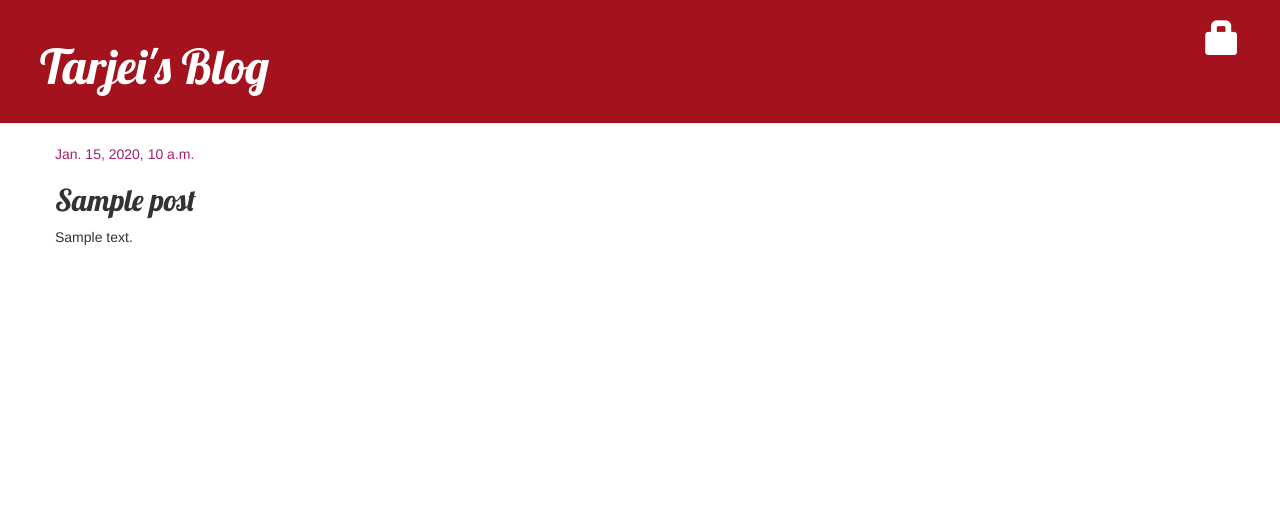
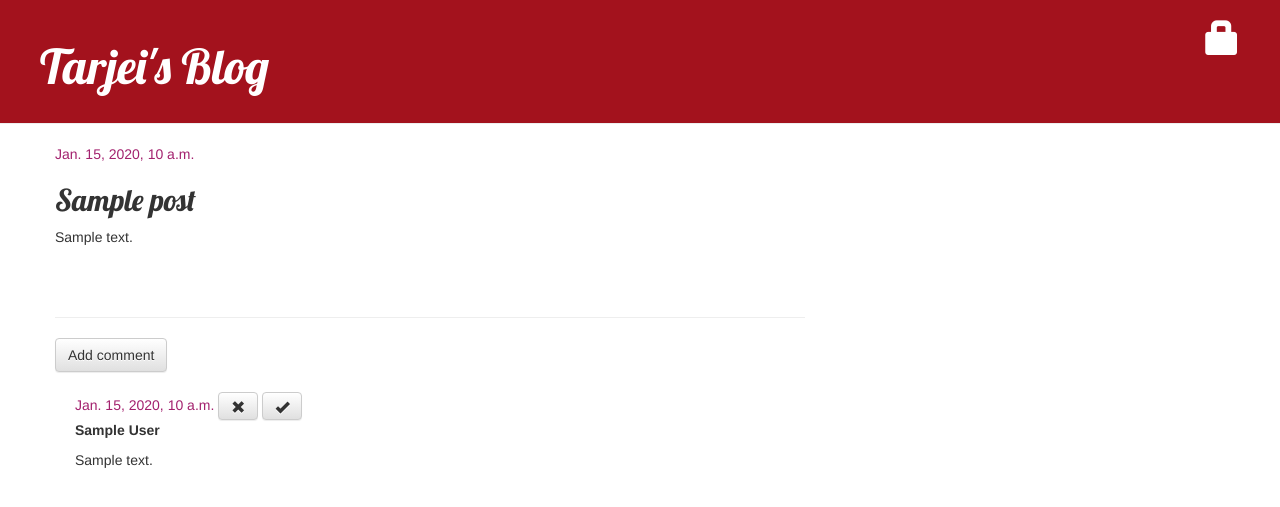
Before and after one commit to Tarris1/my-first-blog, a Django app: page /blog/post/1/ in a window 1280 px wide. Shown: the top 507 px of the page. Run offline with Django 3.2, Linux system fonts and the light colour scheme; tables that the repository leaves empty hold one stand-in row (values such as "Sample post"); parts of the project's set-up code (start-up, migrations or seed data) failed here and were passed over; some libraries are stand-ins or nearby versions.

Commit message:
Some changes

```diff
--- a/blog/admin.py
+++ b/blog/admin.py
@@ -1,5 +1,6 @@
 from django.contrib import admin
-from .models import Post
+from .models import Post, Comment
 
 # Register your models here.
 admin.site.register(Post)
+admin.site.register(Comment) #Register model into the admin panel
--- a/blog/models.py
+++ b/blog/models.py
@@ -16,5 +16,25 @@ class Post(models.Model): #models.Model indicate that its a Django model -> save
 		self.published_date = timezone.now()
 		self.save()
 
+	def approved_comments(self):
+    		return self.comments.filter(approved_comment=True)
+
 	def __str__(self):
 		return self.title
+
+class Comment(models.Model):
+	post = models.ForeignKey('blog.Post', on_delete = models.CASCADE, related_name = 'comments')
+	author = models.CharField(max_length=200)
+	text = models.TextField()
+	created_date = models.DateTimeField(default=timezone.now)
+	approved_comment = models.BooleanField(default=True)
+
+	def approve(self):
+		self.approved_comment = True
+		self.save()
+
+	#def approved_comments(self):
+    	#	return self.comments.filter(approved_comment=True)
+
+	def __str__(self):
+		return self.text
--- a/blog/static/css/blog.css
+++ b/blog/static/css/blog.css
@@ -48,3 +48,9 @@ h1,  h2, h3, h4 {
 .post h2 a, .post h2 a:visited {
 	color: #000000;
 }
+
+.comment {
+
+margin: 20px 0px 20px 20px;
+
+}
--- a/blog/templates/blog/post_detail.html
+++ b/blog/templates/blog/post_detail.html
@@ -16,4 +16,25 @@
         <h2>{{ post.title }}</h2>
         <p>{{ post.text|linebreaksbr }}</p>
     </div>
+
+<hr>
+<a class="btn btn-default" href="{% url 'add_comment_to_post' pk=post.pk %}">Add comment</a>
+{% for comment in post.comments.all %}
+    {% if user.is_authenticated or comment.approved_comment %}
+    <div class="comment">
+        <div class="date">
+            {{ comment.created_date }}
+
+                <a class="btn btn-default" href="{% url 'comment_remove' pk=comment.pk %}"><span class="glyphicon glyphicon-remove"></span></a>
+                <a class="btn btn-default" href="{% url 'comment_approve' pk=comment.pk %}"><span class="glyphicon glyphicon-ok"></span></a>
+
+        </div>
+        <strong>{{ comment.author }}</strong>
+        <p>{{ comment.text|linebreaks }}</p>
+    </div>
+    {% endif %}
+{% empty %}
+    <p>No comments here yet :(</p>
+{% endfor %}
+
 {% endblock %}
--- a/blog/templates/blog/post_list.html
+++ b/blog/templates/blog/post_list.html
@@ -8,6 +8,7 @@
 	    </div>
 	    <h2><a href="{% url 'post_detail' pk=post.pk %}">{{ post.title }}</a></h2>
 	    <p>{{ post.text|linebreaksbr }}</p>
+		<a href="{% url 'post_detail' pk=post.pk %}">Comments: {{ post.approved_comments.count }}</a>
 	</div>
 	{% endfor %}
 {% endblock %}
--- a/blog/urls.py
+++ b/blog/urls.py
@@ -9,4 +9,7 @@ urlpatterns = [
 	path ('drafts/', views.post_draft_list, name = 'post_draft_list'),
 	path('post/<pk>/publish/', views.post_publish, name = 'post_publish'),
 	path('post/<pk>/remove/', views.post_remove, name = 'post_remove'),
+	path('post/<int:pk>/comment', views.add_comment_to_post, name = 'add_comment_to_post'),
+	path('comment/<int:pk>/approve/', views.comment_approve, name = "comment_approve"),
+	path('comment/<int:pk>/remove/', views.comment_remove, name = "comment_remove"),
 ]
--- a/blog/views.py
+++ b/blog/views.py
@@ -1,8 +1,8 @@
 from django.shortcuts import render, get_object_or_404, redirect
 from django.utils import timezone
 from django.contrib.auth.decorators import login_required
-from .models import Post #. in same directory
-from .forms import PostForm
+from .models import Post, Comment #. in same directory
+from .forms import PostForm, CommentForm
 # Create your views here.
 
 def post_list(request):
@@ -55,3 +55,28 @@ def post_remove(request, pk):
 	post = get_object_or_404(Post, pk = pk)
 	post.delete()
 	return redirect('post_list')
+
+def add_comment_to_post(request, pk):
+    post = get_object_or_404(Post, pk=pk)
+    if request.method == "POST":
+        form = CommentForm(request.POST)
+        if form.is_valid():
+            comment = form.save(commit=False)
+            comment.post = post
+            comment.save()
+            return redirect('post_detail', pk=post.pk)
+    else:
+        form = CommentForm()
+    return render(request, 'blog/add_comment_to_post.html', {'form': form})
+
+@login_required
+def comment_approve(request, pk):
+    comment = get_object_or_404(Comment, pk=pk)
+    comment.approve()
+    return redirect('post_detail', pk=comment.post.pk)
+
+@login_required
+def comment_remove(request, pk):
+    comment = get_object_or_404(Comment, pk=pk)
+    comment.delete()
+    return redirect('post_detail', pk=comment.post.pk)
--- a/mysite/wsgi.py
+++ b/mysite/wsgi.py
@@ -14,3 +14,6 @@ from django.core.wsgi import get_wsgi_application
 os.environ.setdefault('DJANGO_SETTINGS_MODULE', 'mysite.settings')
 
 application = get_wsgi_application()
+
+from whitenoise.django import DjangoWhiteNoise
+application = DjangoWhiteNoise(application)
--- /dev/null
+++ b/runtime.txt
@@ -0,0 +1 @@
+python-3.6.4
```
Also changed, not shown: blog/forms.py (+7 -1 lines), blog/templates/blog/add_comment_to_post.html (added, +9 -0 lines), mysite/settings.py (+13 -4 lines), requirements.txt (added, +7 -0 lines), blog/migrations/0002_comment.py (added), 2 other files.
